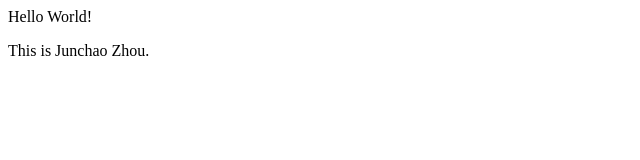
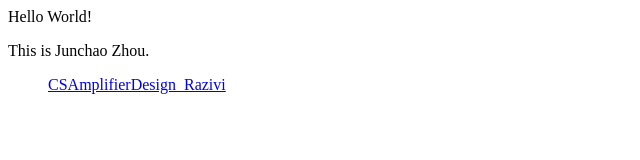
Before and after one commit to zjczjczjc898/zjczjczjc898.github.io, a plain HTML site: page index.html in a window 1280 px wide. Shown: the whole page, without its empty margins (0-640 px from the left). Drawn offline with Linux system fonts and the light colour scheme.

Commit message:
Update index.html

```diff
--- a/index.html
+++ b/index.html
@@ -3,5 +3,5 @@
 
 <ul>
 
-  <a href="https://github.com/zjczjczjc898/CSAmplifierDesign">
+  <a href="https://github.com/zjczjczjc898/CSAmplifierDesign">CSAmplifierDesign_Razivi</a>
 <ul>
```
